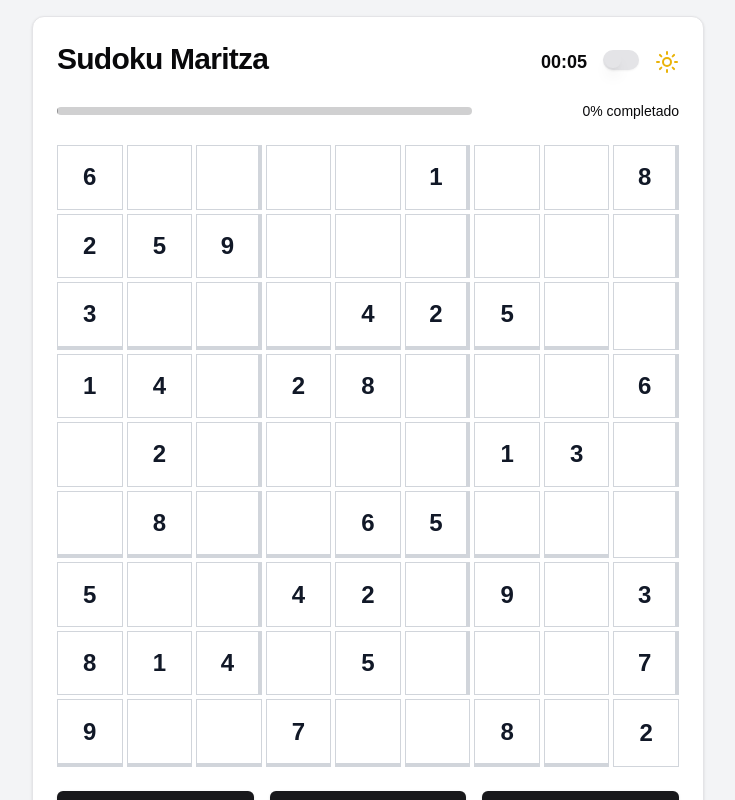
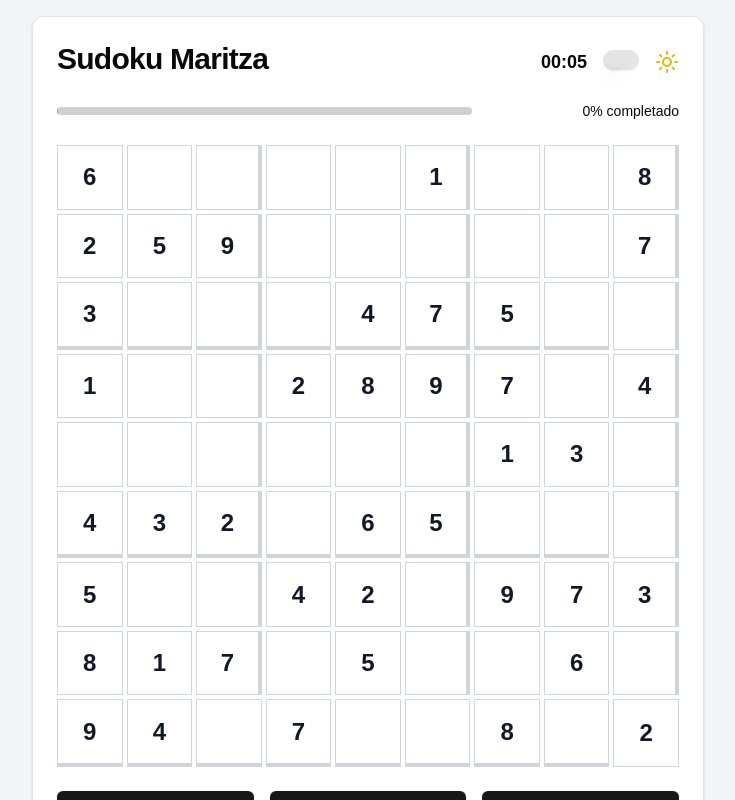
Before and after one commit to Dasieloski/Sudoku, a Next.js app: page / in a window 1280 px wide. Shown: the top 800 px of the page, without its empty margins (272-1007 px from the left). Built offline with nearby package versions, Linux system fonts and the light colour scheme.

Commit message:
arreglando la logica del sudoku

```diff
--- a/src/app/page.tsx
+++ b/src/app/page.tsx
@@ -74,6 +74,29 @@ export default function Sudoku() {
         }
     }, [volumenSonido])
 
+    const esMovimientoValido = (tablero: TableroSudoku, fila: number, columna: number, num: number): boolean => {
+        // Verificar fila
+        for (let i = 0; i < 9; i++) {
+            if (tablero[fila][i] === num) return false
+        }
+
+        // Verificar columna
+        for (let i = 0; i < 9; i++) {
+            if (tablero[i][columna] === num) return false
+        }
+
+        // Verificar bloque 3x3
+        const filaInicio = Math.floor(fila / 3) * 3
+        const columnaInicio = Math.floor(columna / 3) * 3
+        for (let i = 0; i < 3; i++) {
+            for (let j = 0; j < 3; j++) {
+                if (tablero[filaInicio + i][columnaInicio + j] === num) return false
+            }
+        }
+
+        return true
+    }
+
     const generarSudoku = useCallback(() => {
         const nuevoTablero: TableroSudoku = Array(9).fill(null).map(() => Array(9).fill(null))
         const numParaLlenar = NIVELES_DIFICULTAD[dificultad].celdas
@@ -84,7 +107,7 @@ export default function Sudoku() {
                 fila = Math.floor(Math.random() * 9)
                 columna = Math.floor(Math.random() * 9)
                 num = Math.floor(Math.random() * 9) + 1
-            } while (!esMovimientoValido(nuevoTablero, fila, columna, num))
+            } while (nuevoTablero[fila][columna] !== null || !esMovimientoValido(nuevoTablero, fila, columna, num))
             nuevoTablero[fila][columna] = num
         }
 
@@ -100,22 +123,6 @@ export default function Sudoku() {
     useEffect(() => {
         generarSudoku()
     }, [generarSudoku])
-
-    const esMovimientoValido = (tablero: TableroSudoku, fila: number, columna: number, num: number): boolean => {
-        for (let i = 0; i < 9; i++) {
-            if (tablero[fila][i] === num || tablero[i][columna] === num) return false
-        }
-
-        const filaInicio = Math.floor(fila / 3) * 3
-        const columnaInicio = Math.floor(columna / 3) * 3
-        for (let i = 0; i < 3; i++) {
-            for (let j = 0; j < 3; j++) {
-                if (tablero[filaInicio + i][columnaInicio + j] === num) return false
-            }
-        }
-
-        return true
-    }
 
     const manejarClicCelda = (fila: number, columna: number) => {
         setCeldaSeleccionada([fila, columna])
@@ -148,9 +155,6 @@ export default function Sudoku() {
         const nuevoTablero = tablero.map(fila => [...fila])
         nuevoTablero[fila][columna] = num
 
-        setTablero(nuevoTablero)
-        setHistorial([...historial, nuevoTablero])
-
         const nuevosErrores = new Set(errores)
         if (!esMovimientoValido(nuevoTablero, fila, columna, num)) {
             nuevosErrores.add(`${fila},${columna}`)
@@ -163,6 +167,9 @@ export default function Sudoku() {
                 audioClick.current.play()
             }
         }
+
+        setTablero(nuevoTablero)
+        setHistorial([...historial, nuevoTablero])
         setErrores(nuevosErrores)
 
         if (esTableroCompleto(nuevoTablero) && nuevosErrores.size === 0) {
```
